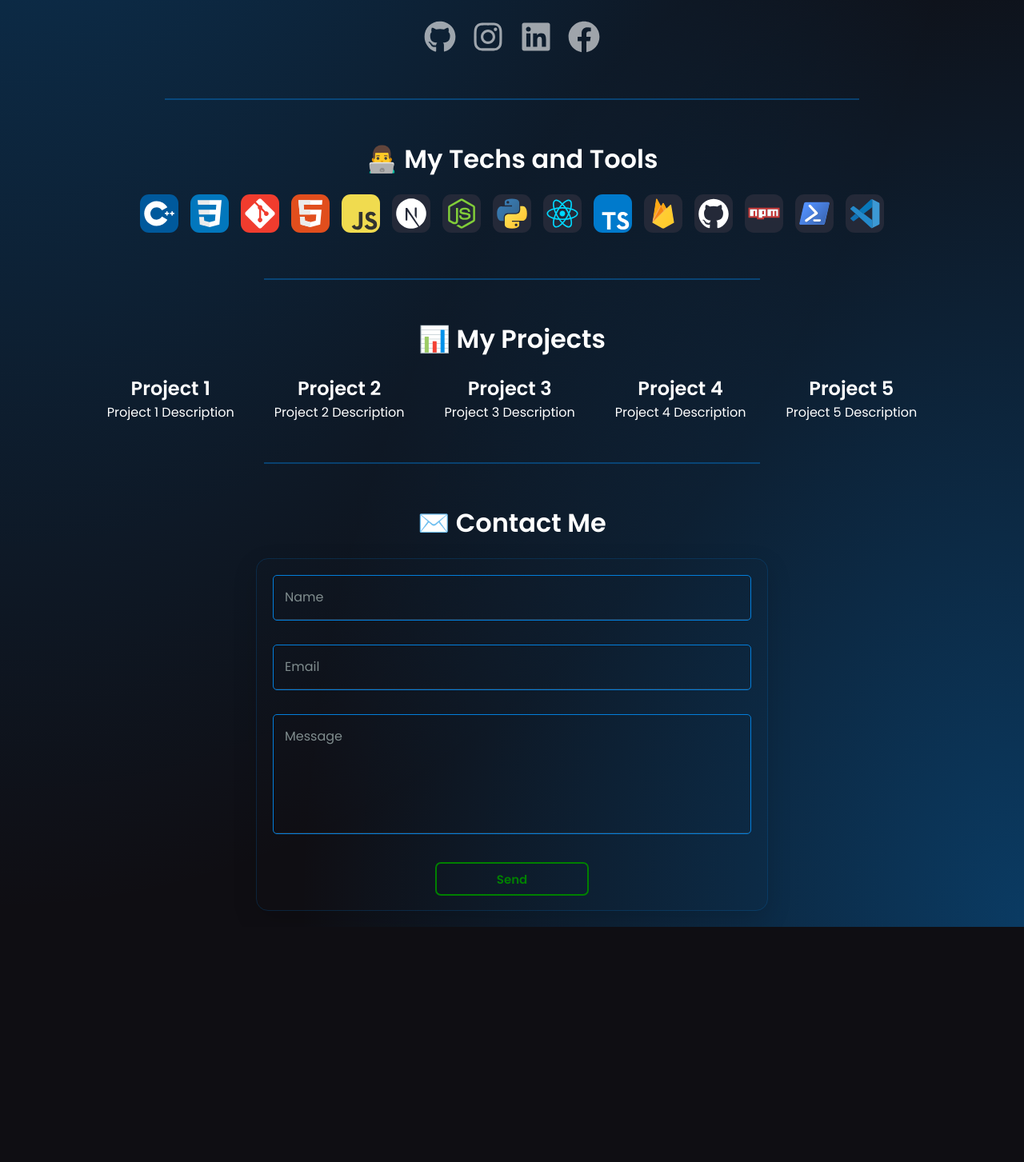
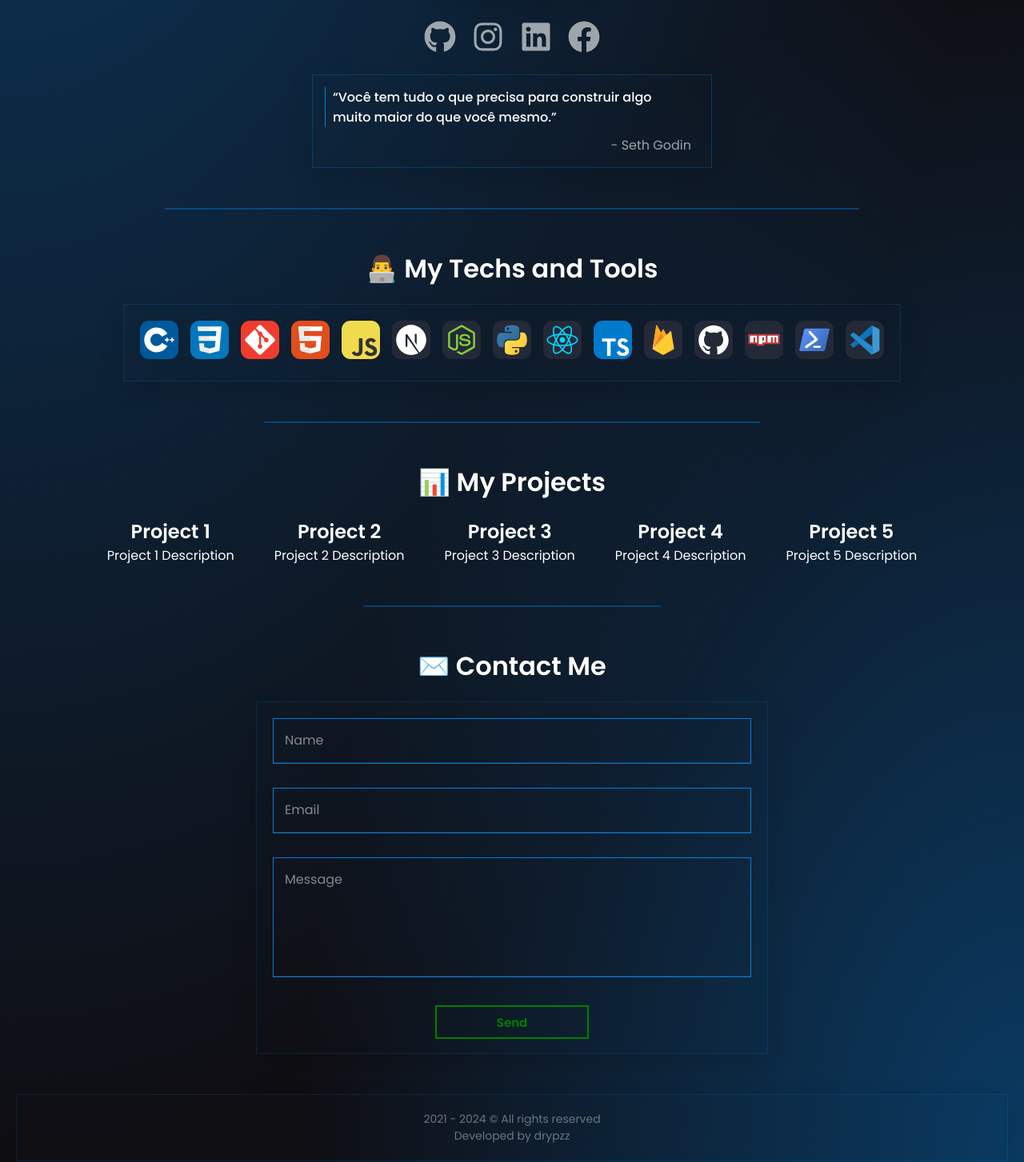
Before and after one commit to drypzz/drypzz.dev, a Next.js app: page / in a window 1280 px wide. Shown: the part 697-2150 px from the top of the page at 80% size. Before the commit the page ends 1856 px from the top, so only its background shows below. Built offline with nearby package versions, Linux system fonts and the light colour scheme.

Commit message:
feat: Added footer component and other updated items

```diff
--- /dev/null
+++ b/src/app/components/hooks/scrolltotopbutton/index.style.css
@@ -0,0 +1,64 @@
+.dev-button-top {
+    position: fixed;
+    bottom: 35px;
+    right: 30px;
+    padding: 20px;
+    font-size: 18px;
+    background: none;
+    border: 1px solid var(--primary-color);
+    cursor: pointer;
+    z-index: 1000;
+    transition: all 0.7s ease-in-out;
+    font-weight: bold;
+    overflow: hidden;
+    outline: 2px solid transparent;
+    box-shadow: 0 10px 30px rgba(0, 0, 0, .3);
+    color: var(--primary-color);
+    display: flex;
+    align-items: center;
+    justify-content: center;
+}
+
+.dev-button-top:hover {
+    color: #fff;
+    transform: scale(1.1);
+    outline: 2px solid var(--primary-color);
+    box-shadow: 4px 5px 17px -4px var(--primary-color);
+}
+
+.dev-button-top::before {
+    content: "";
+    position: absolute;
+    left: -50%;
+    top: 0;
+    width: 0;
+    height: 100%;
+    background-color: var(--primary-color);
+    transform: skewX(45deg);
+    z-index: -1;
+    transition: width .3s ease-in-out;
+}
+
+.dev-button-top:hover::before {
+    width: 250%;
+}
+
+.dev-button-top span {
+    display: block;
+    width: 0;
+    height: 0;
+    border-left: 10px solid transparent;
+    border-right: 10px solid transparent;
+    border-bottom: 15px solid var(--primary-color);
+    transition: all .3s ease-in-out;
+}
+
+.dev-button-top:hover span {
+    border-bottom: 15px solid #fff;
+}
+
+@media screen and (max-width: 960px) {
+    .dev-button-top{
+        display: none;
+    }
+}
--- /dev/null
+++ b/src/app/components/hooks/scrolltotopbutton/index.tsx
@@ -0,0 +1,40 @@
+"use client";
+
+import React, { useState, useEffect } from "react";
+
+import "./index.style.css";
+
+const ScrollToTopButton = () => {
+    const [showTopButton, setShowTopButton] = useState<boolean>(false);
+
+    useEffect(() => {
+        const handleScroll = () => {
+            if (window.scrollY > 300) {
+                setShowTopButton(true);
+            } else {
+                setShowTopButton(false);
+            }
+        };
+
+        window.addEventListener("scroll", handleScroll);
+        return () => {
+            window.removeEventListener("scroll", handleScroll);
+        };
+    }, []);
+
+    const scrollToTop = () => {
+        window.scrollTo({ top: 0, behavior: "smooth" });
+    };
+
+    return (
+        <>
+            {showTopButton && (
+                <button onClick={scrollToTop} className="dev-button-top">
+                    <span />
+                </button>
+            )}
+        </>
+    );
+};
+
+export default ScrollToTopButton;
--- a/src/app/components/renders/contact/index.style.css
+++ b/src/app/components/renders/contact/index.style.css
@@ -7,7 +7,6 @@
     border: 1px solid rgba(3, 126, 219, 0.2);
     padding: 20px;
     gap: 1rem;
-    border-radius: 15px;
     box-shadow: 0 10px 30px rgba(0, 0, 0, 0.15);
     margin: 0 auto;
 }
@@ -29,7 +28,6 @@
     width: 100%;
     padding: 15px 10px 15px 15px;
     border: 1px solid var(--primary-color);
-    border-radius: 5px;
     background: none;
     color: #f4f4f4;
     font-size: 16px;
@@ -72,7 +70,6 @@
 .form-button {
     padding: .5em 5em;
     border: none;
-    border-radius: 5px;
     font-weight: bold;
     cursor: pointer;
     color: green;
--- /dev/null
+++ b/src/app/components/renders/footer/index.style.css
@@ -0,0 +1,21 @@
+footer{
+    padding: 20px 0;
+    text-align: center;
+    color: #6c757d;
+    font-size: 14px;
+    margin-top: 50px;
+    border: 1px solid rgba(3, 126, 219, 0.2);
+    box-shadow: 0 10px 30px rgba(0, 0, 0, 0.15);
+    width: 100%;
+    height: 100%;
+}
+
+footer a{
+    color: #6c757d;
+    text-decoration: none;
+    transition: all .2s ease-in-out;
+}
+
+footer a:hover{
+    color: #007bff;
+}
--- /dev/null
+++ b/src/app/components/renders/footer/index.tsx
@@ -0,0 +1,20 @@
+import Link from "next/link";
+
+import "./index.style.css";
+
+const Footer = () => {
+    return (
+        <>
+            <footer>
+                <div>
+                    <p>2021 - {new Date().getFullYear()} © All rights reserved</p>
+                </div>
+                <div>
+                    <p>Developed by <Link target="_blank" href="https://github.com/drypzz">drypzz</Link></p>
+                </div>
+            </footer>
+        </>
+    );
+};
+
+export default Footer;
--- a/src/app/components/renders/header/index.style.css
+++ b/src/app/components/renders/header/index.style.css
@@ -30,7 +30,8 @@
     width: 350px;
     border-radius: 50%;
     user-select: none;
-    border: 2px solid var(--primary-color);
+    border: 5px solid var(--primary-color);
+    box-shadow: 0 10px 30px rgba(0, 0, 0, 0.15);
 }
 
 .dev-social{
@@ -51,6 +52,46 @@
     transform: scale(1.2);
     fill: var(--primary-color);
 }
+
+.dev-phrases{
+    display: flex;
+    justify-content: center;
+    align-items: center;
+    margin-top: 20px;
+    width: 100%;
+}
+
+.dev-phrases .dev-phrases-content{
+    border: 1px solid rgba(3, 126, 219, .3);
+    padding: 15px 25px;
+    width: 500px;
+    box-shadow: 0 10px 30px rgba(0, 0, 0, 0.15);
+}
+
+.dev-phrases .dev-phrases-content p{
+    position: relative;
+    font-weight: 500;
+    text-align: left;
+}
+
+.dev-phrases .dev-phrases-content p::before{
+    content: '';
+    position: absolute;
+    top: 0;
+    width: 1px;
+    height: 100%;
+    left: -10px;
+    font-size: 2rem;
+    background-color: var(--primary-color);
+}
+
+.dev-phrases .dev-phrases-author{
+    font-weight: 400;
+    margin-top: 10px;
+    text-align: right;
+    color: var(--gray);
+}
+
 
 @media screen and (max-width: 960px) {
 
--- a/src/app/components/renders/header/index.tsx
+++ b/src/app/components/renders/header/index.tsx
@@ -48,6 +48,14 @@ const Header = () => {
                     </Link>
                 </div>
             </section>
+            <section className="dev-phrases">
+                <div className="dev-phrases-content">
+                    <p>“Você tem tudo o que precisa para construir algo muito maior do que você mesmo.” </p>
+                    <div className="dev-phrases-author">
+                        <span>- Seth Godin</span>
+                    </div>
+                </div>
+            </section>
         </>
     );
 };
--- a/src/app/components/renders/techs/index.style.css
+++ b/src/app/components/renders/techs/index.style.css
@@ -13,6 +13,9 @@
     align-items: center;
     flex-wrap: wrap;
     gap: 15px;
+    padding: 20px;
+    border: 1px solid rgba(3, 126, 219, .2);
+    box-shadow: 0 10px 30px rgba(0, 0, 0, 0.15);
 }
 
 .dev-techs-container img{
@@ -28,9 +31,6 @@
 @media screen and (max-width: 960px) {
 
     .dev-techs-container{
-        background-color: rgba(3, 126, 219, .2);
-        border: 1px solid rgba(3, 126, 219, 1);
-        border-radius: 12px;
         padding: 10px;
     }
 
--- a/src/app/globals.css
+++ b/src/app/globals.css
@@ -42,7 +42,7 @@ html {
     scroll-behavior: smooth;
 }
 
-hr.dev, hr#two.dev{
+hr.dev, hr#two.dev, hr#three.dev{
     width: 70%;
     margin: 0 auto;
     border: 1px solid var(--primary-color-variant);
@@ -52,6 +52,10 @@ hr.dev, hr#two.dev{
 
 hr#two.dev{
     width: 50%;
+}
+
+hr#three.dev{
+    width: 30%;
 }
 
 body{
@@ -74,7 +78,7 @@ body{
 
 @media screen and (max-width: 960px) {
 
-    hr#one.dev, hr#two.dev{
+    hr#one.dev, hr#two.dev, hr#three.dev{
         width: 100%;
     }
 }
--- a/src/app/page.tsx
+++ b/src/app/page.tsx
@@ -8,6 +8,8 @@ import Header from "./components/renders/header";
 import Techs from "./components/renders/techs";
 import Projects from "./components/renders/projects";
 import Contact from "./components/renders/contact";
+import Footer from "./components/renders/footer";
+import ScrollToTopButton from "./components/hooks/scrolltotopbutton";
 
 const Home = () => {
     const [loading, setLoading] = useState<boolean>(true);
@@ -29,8 +31,10 @@ const Home = () => {
                 <Techs />
                 <hr id="two" className="dev" />
                 <Projects />
-                <hr id="two" className="dev" />
+                <hr id="three" className="dev" />
                 <Contact />
+                <Footer />
+                <ScrollToTopButton />
             </>
         )}
         </>
```
